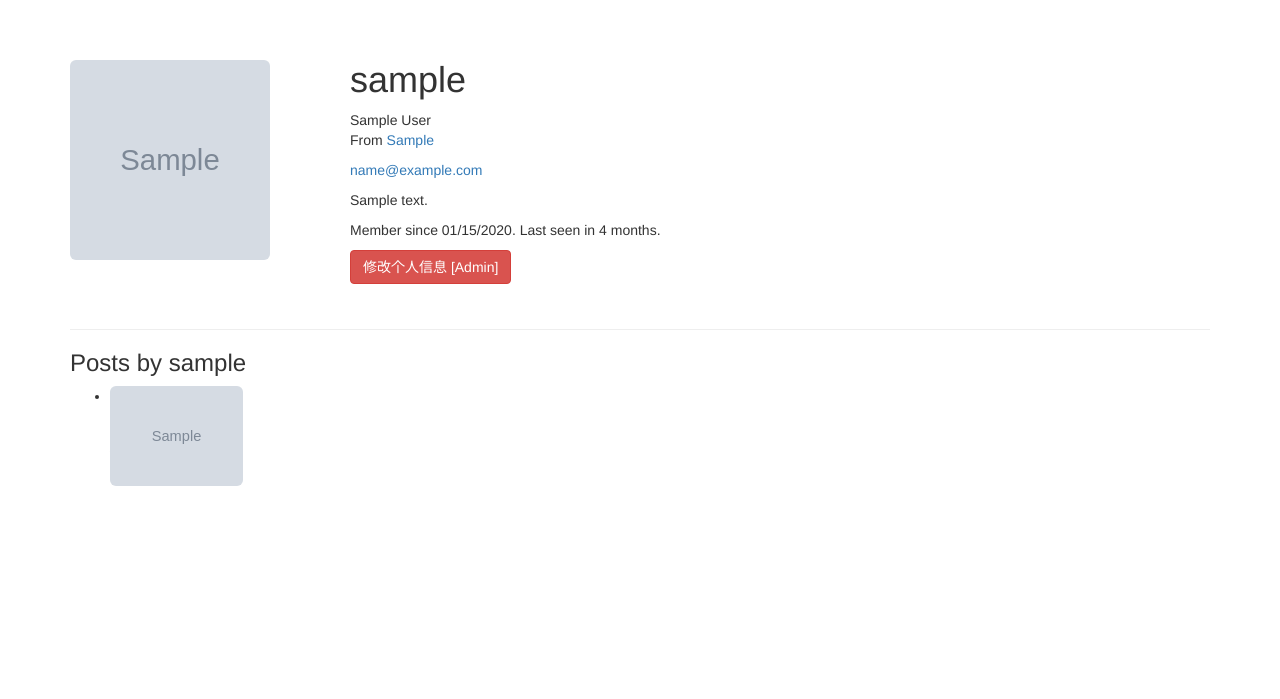
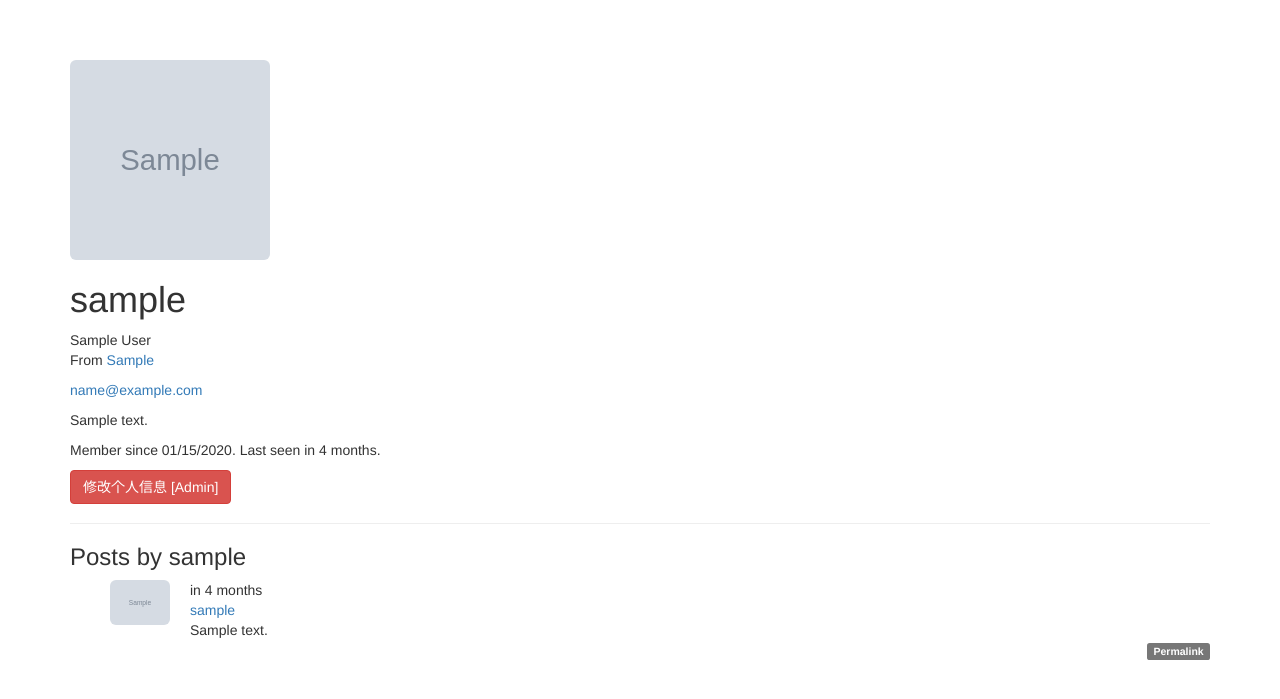
Before and after one commit to Cubcub1/libra, a Flask app: a page that uses app/templates/_posts.html in a window 1280 px wide. Shown: the part 52-751 px from the top of the page. Run offline with Flask 2, Linux system fonts and the light colour scheme; tables that the repository leaves empty hold one stand-in row (values such as "Sample post"); grey boxes marked "Sample" are stand-in pictures; parts of the project's set-up code (start-up, migrations or seed data) failed here and were passed over; some libraries are stand-ins or nearby versions.

Commit message:
modify css

```diff
--- a/app/main/views.py
+++ b/app/main/views.py
@@ -123,7 +123,7 @@
         post.body = form.body.data
         db.session.add(post)
         flash("博客已经更新了!")
-        import pdb;pdb.set_trace()
+        # import pdb;pdb.set_trace()
         return redirect(url_for('.post', id=post.id))
     form.body.data = post.body
     return render_template('edit_post.html', form=form)
--- a/app/static/styles.css
+++ b/app/static/styles.css
@@ -1,7 +1,9 @@
-.profile-thumbnail {
-    position: absolute;
+.profile-comment {
+    display: flex;
 }
-.profile-header {
-    min-height: 260px;
-    margin-left: 280px;
+.profile-content {
+    flex: 1;
 }
+.profile-button {
+    float: right;
+}
--- a/app/templates/_posts.html
+++ b/app/templates/_posts.html
@@ -1,12 +1,12 @@
 <ul class="posts">
     {% for post in posts %}
-        <li class="post">
-            <div class="post-thumbnail">
+        <li class="post profile-comment" >
+            <div class="post-thumbnail " style="width: 80px;">
                 <a href="{{ url_for('.user', username=post.author.username) }}">
-                    <img class="img-rounded profile-thumbnail" src="{{ post.author.avatar_url }}" height="100">
+                    <img class="img-rounded  " src="{{ post.author.avatar_url }}" width="60">
                 </a>
             </div>
-            <div class="post-content">
+            <div class="post-content profile-content" >
                 <div class="post-date">{{ moment(post.timestamp).fromNow() }}</div>
                 <div class="post-author"><a
                         href="{{ url_for('.user', username=post.author.username) }}">{{ post.author.username }}</a>
@@ -18,7 +18,7 @@
                         {{ post.body }}
                     {% endif %}
                 </div>
-                <div class="post-footer">
+                <div class="post-footer profile-button" >
                     {% if current_user == post.author %}
                         <a href="{{ url_for('.edit',id=post.id) }}">
                             <span class="label label-primary">Edit</span>
```
